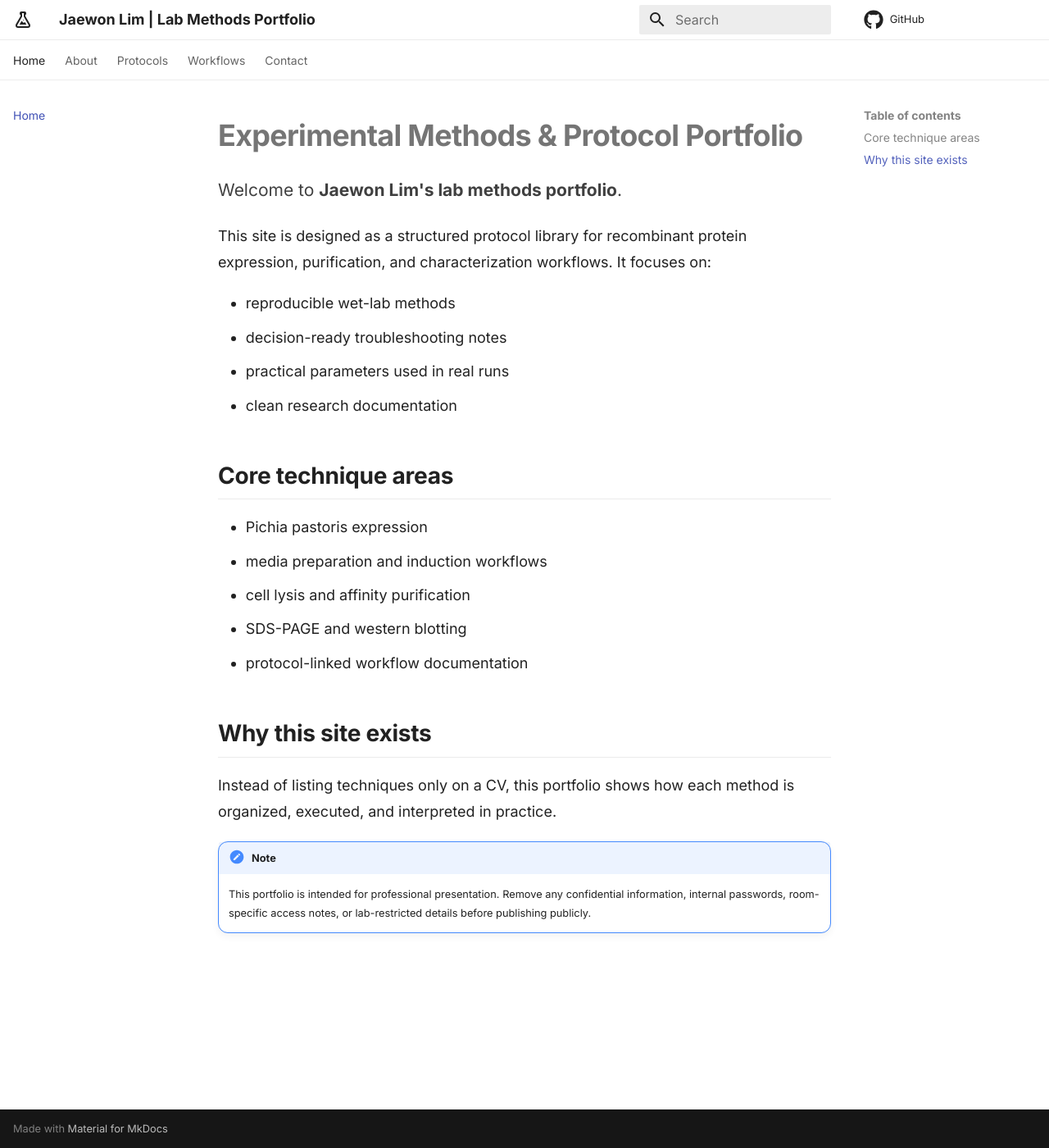
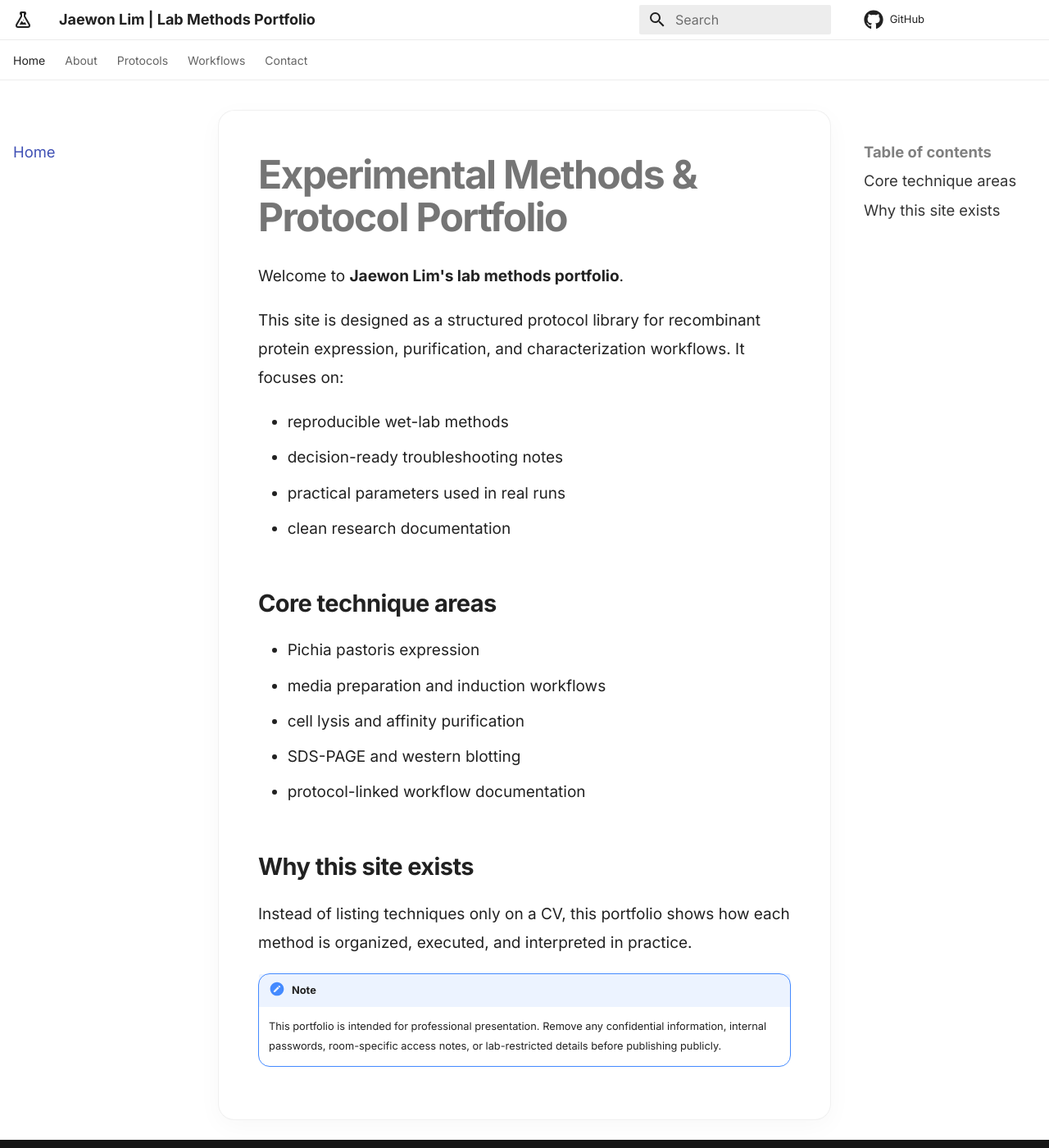
Before and after one commit to jaewonlim21/lab-protocol-portfolio, an MkDocs documentation site: the page built from docs/index.md, in a window 1280 px wide and 1400 px high. Shown: the whole window at 82% size. Built offline with MkDocs 1.6.1 and Material for MkDocs 9.7.7, drawn with Linux system fonts in a browser that asks for light colours; comment, search, counter and statistics services are not loaded.

Commit message:
Update extra.css

```diff
--- a/docs/assets/stylesheets/extra.css
+++ b/docs/assets/stylesheets/extra.css
@@ -1,69 +1,169 @@
-.md-grid {
-  max-width: 1400px;
+:root {
+  --md-default-fg-color: #111111;
+  --md-default-fg-color--light: #4b4b4b;
+  --md-default-fg-color--lighter: #7a7a7a;
+  --md-default-bg-color: #fafafa;
+  --site-max-width: 1280px;
 }
 
-.md-typeset {
-  font-size: 0.9rem;
-  line-height: 1.8;
-}
-
-.md-typeset h1 {
-  font-weight: 700;
-  letter-spacing: -0.02em;
-  margin-bottom: 1.2rem;
-}
-
-.md-typeset h2 {
-  font-weight: 600;
-  margin-top: 2.5rem;
-  border-bottom: 1px solid rgba(0, 0, 0, 0.08);
-  padding-bottom: 0.4rem;
+.md-grid {
+  max-width: var(--site-max-width);
 }
 
 .md-header {
+  background: rgba(255, 255, 255, 0.9);
+  backdrop-filter: blur(14px);
   box-shadow: none;
   border-bottom: 1px solid rgba(0, 0, 0, 0.08);
 }
 
 .md-tabs {
+  background: #ffffff;
   border-bottom: 1px solid rgba(0, 0, 0, 0.06);
 }
 
+.md-tabs__link {
+  font-weight: 500;
+}
+
 .md-main__inner {
-  margin-top: 1.2rem;
+  margin-top: 1.8rem;
+}
+
+.md-content__inner {
+  background: #ffffff;
+  border: 1px solid rgba(0, 0, 0, 0.06);
+  border-radius: 20px;
+  padding: 2.2rem 2.4rem;
+  box-shadow: 0 8px 30px rgba(0, 0, 0, 0.03);
+}
+
+.md-typeset {
+  font-size: 0.95rem;
+  line-height: 1.85;
+}
+
+.md-typeset h1 {
+  font-size: 2.4rem;
+  font-weight: 750;
+  line-height: 1.08;
+  letter-spacing: -0.035em;
+  margin-bottom: 1.4rem;
+}
+
+.md-typeset h2 {
+  font-size: 1.45rem;
+  font-weight: 680;
+  margin-top: 2.7rem;
+  margin-bottom: 0.9rem;
+  letter-spacing: -0.02em;
+}
+
+.md-typeset h3 {
+  font-size: 1.05rem;
+  font-weight: 650;
+  margin-top: 1.8rem;
+}
+
+.md-typeset p {
+  color: #222;
+}
+
+.md-typeset ul li,
+.md-typeset ol li {
+  margin-bottom: 0.4rem;
+}
+
+.md-typeset code {
+  border-radius: 8px;
+  padding: 0.18em 0.45em;
 }
 
 .md-typeset pre > code {
-  border-radius: 12px;
+  border-radius: 16px;
+  padding: 1rem;
 }
 
-.md-nav__title {
-  font-weight: 700;
+.md-sidebar__scrollwrap {
+  padding-top: 0.8rem;
 }
 
-.md-sidebar {
-  padding-top: 0.5rem;
+.md-nav__title,
+.md-nav__item .md-nav__link {
+  font-size: 0.92rem;
 }
 
 .md-sidebar--secondary {
-  opacity: 0.9;
-}
-
-.md-typeset a {
-  font-weight: 500;
+  opacity: 0.92;
 }
 
 .md-typeset table:not([class]) {
-  border-radius: 10px;
+  display: table;
+  width: 100%;
+  border-radius: 14px;
   overflow: hidden;
 }
 
 .md-typeset .admonition,
 .md-typeset details {
-  border-radius: 12px;
+  border-radius: 14px;
+  box-shadow: none;
 }
 
-.md-typeset > p:first-of-type {
-  font-size: 1.05rem;
-  color: rgba(0, 0, 0, 0.75);
+.hero-title {
+  font-size: 3rem;
+  line-height: 1.02;
+  font-weight: 800;
+  letter-spacing: -0.045em;
+  margin: 0 0 1rem 0;
 }
+
+.hero-subtitle {
+  font-size: 1.1rem;
+  color: #4a4a4a;
+  max-width: 860px;
+  margin-bottom: 2rem;
+}
+
+.hero-grid {
+  display: grid;
+  grid-template-columns: 1.3fr 0.9fr;
+  gap: 1.2rem;
+  margin-top: 1.2rem;
+  margin-bottom: 2rem;
+}
+
+.hero-card {
+  background: linear-gradient(180deg, #ffffff 0%, #f4f4f4 100%);
+  border: 1px solid rgba(0, 0, 0, 0.06);
+  border-radius: 18px;
+  padding: 1.15rem 1.2rem;
+}
+
+.hero-card h3 {
+  margin-top: 0;
+  margin-bottom: 0.55rem;
+  font-size: 1rem;
+}
+
+.hero-card p,
+.hero-card li {
+  font-size: 0.92rem;
+  color: #3d3d3d;
+}
+
+@media (max-width: 900px) {
+  .hero-grid {
+    grid-template-columns: 1fr;
+  }
+
+  .md-content__inner {
+    padding: 1.4rem 1.2rem;
+    border-radius: 16px;
+  }
+
+  .md-typeset h1,
+  .hero-title {
+    font-size: 2rem;
+  }
+}
```
